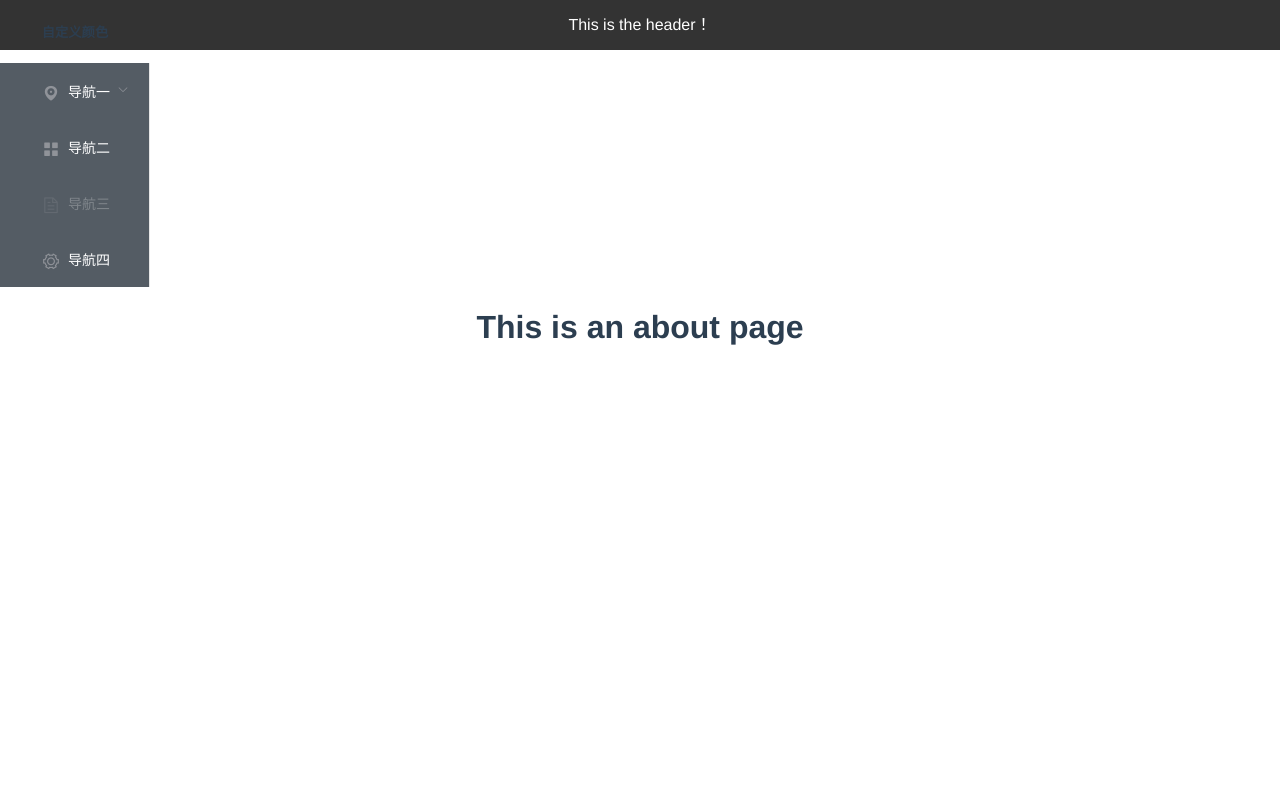
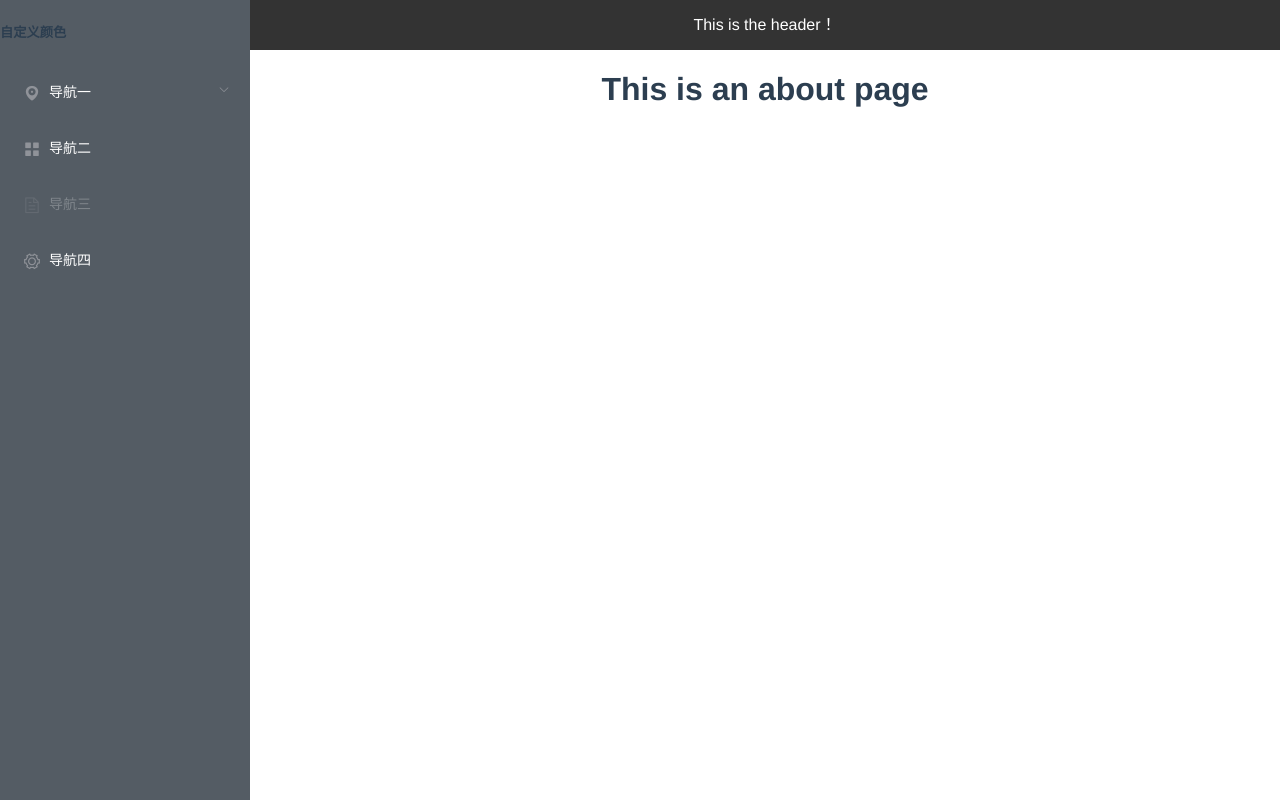
Before and after one commit to rainnerly/vue-ts, a Vue app: page /about in a window 1280 px wide. Built offline with nearby package versions, Linux system fonts and the light colour scheme.

Commit message:
修改布局方式

```diff
--- a/src/components/HeadBar.vue
+++ b/src/components/HeadBar.vue
@@ -1,32 +1,32 @@
 <template>
   <div class="head-tail">
-    <header>
-      This is the header！
-    </header>
+    <header>This is the header！</header>
     <slot name="content"></slot>
     <!-- <footer>
       This is the footer!
-    </footer> -->
+    </footer>-->
   </div>
 </template>
 <script lang="ts">
 import { Component, Vue } from 'vue-property-decorator';
 @Component
-export default class Home extends Vue {
-}
+export default class Home extends Vue {}
 </script>
 <style lang="scss" scoped>
-.head-tail{
-  header, footer{
-    position: fixed;
+.head-tail {
+  position: fixed;
+  top: 0;
+  right: 0;
+  width: calc(100% - 250px);
+  header {
     height: 50px;
     line-height: 50px;
     color: #fff;
     width: 100%;
     background-color: #333;
   }
-  header{
-    top: 0;
+  header {
+    left: 250px;
   }
   // footer{
   //   bottom: 0;
--- a/src/components/navBar.vue
+++ b/src/components/navBar.vue
@@ -1,6 +1,6 @@
 <template>
   <el-row>
-    <el-col :span="12">
+    <el-col>
       <h5>自定义颜色</h5>
       <el-menu
         default-active="2"
@@ -46,7 +46,7 @@
   </el-row>
 </template>
 <script lang="ts">
-import { Component, Vue } from 'vue-property-decorator';
+import { Component, Vue } from "vue-property-decorator";
 @Component
 export default class NavBar extends Vue {
   public handleOpen(key: string, keyPath: any) {
@@ -56,5 +56,4 @@ export default class NavBar extends Vue {
     // console.log(key, keyPath);
   }
 }
-
 </script>
--- a/src/views/Home.vue
+++ b/src/views/Home.vue
@@ -1,21 +1,17 @@
 <template>
   <div class="home">
+    <div class="left">
+      <navbar></navbar>
+    </div>
     <headbar>
       <template v-slot:content>
         <div class="main-content">
-          <div class="left">
-            <navbar></navbar>
-          </div>
           <div class="content">
             <router-view></router-view>
           </div>
         </div>
       </template>
     </headbar>
-    <!-- <div class="left">
-    </div>
-    <div class="content"></div>-->
-    <!-- <hello-world :msg="msg"></hello-world> -->
   </div>
 </template>
 
@@ -37,13 +33,19 @@ export default class Home extends Vue {
 }
 </script>
 <style lang="scss" scoped>
-.main-content{
+.main-content {
   width: 100%;
   height: calc(100% - 100px);
 }
 .left {
-  width: 300px;
-  height: 100%;
-  // background-color: #ccc;
+  width: 250px;
+  height: 100vh;
+  text-align: left;
+  background-color: #545c64;
+  /deep/ {
+    .el-menu {
+      border-right: none;
+    }
+  }
 }
 </style>
```
